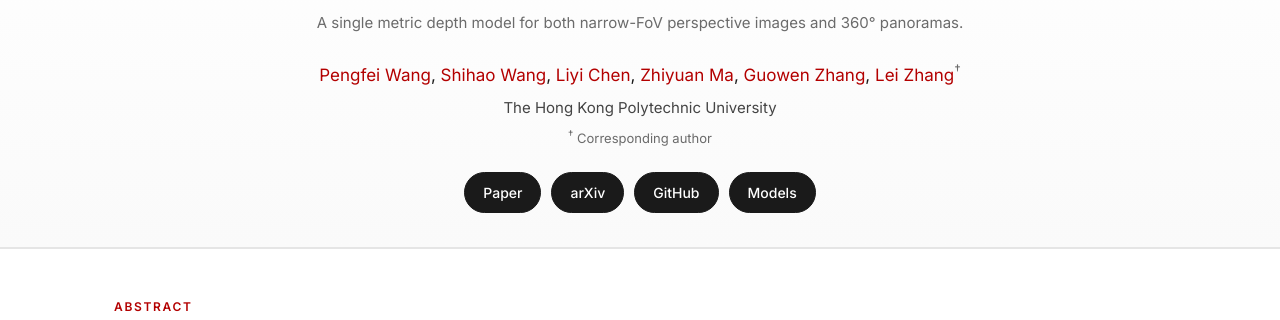
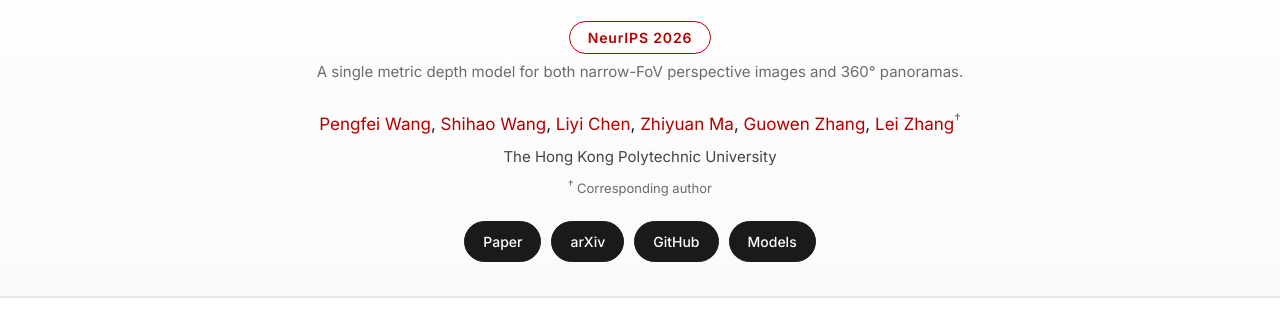
Before and after one commit to PolyU-VCLab/DepthMaster-page, a plain HTML site: page index.html in a window 1280 px wide. Shown: the part 219-539 px from the top of the page. Drawn offline with nearby package versions, Linux system fonts and the light colour scheme; no server answers.

Commit message:
Docs: add NeurIPS 2026 venue badge to project page

```diff
--- a/index.html
+++ b/index.html
@@ -69,6 +69,7 @@
         <span class="hero-title-main">DepthMaster</span>
         <span class="hero-title-sub">Unified Monocular Depth Estimation for Perspective and Panoramic Images</span>
       </h1>
+      <p class="venue">NeurIPS 2026</p>
       <p class="tagline">A single metric depth model for both narrow-FoV perspective images and 360° panoramas.</p>
 
       <p class="authors">
--- a/static/css/theme.css
+++ b/static/css/theme.css
@@ -84,6 +84,17 @@ body {
   color: #2a2a2a;
   line-height: 1.3;
   font-style: italic;
+}
+.hero-section .venue {
+  display: inline-block;
+  margin: 10px 0 0;
+  padding: 4px 18px;
+  border: 1.5px solid var(--c-accent);
+  border-radius: 999px;
+  color: var(--c-accent);
+  font-size: 14px;
+  font-weight: 600;
+  letter-spacing: 0.06em;
 }
 .hero-section .tagline {
   color: var(--c-muted);
```
